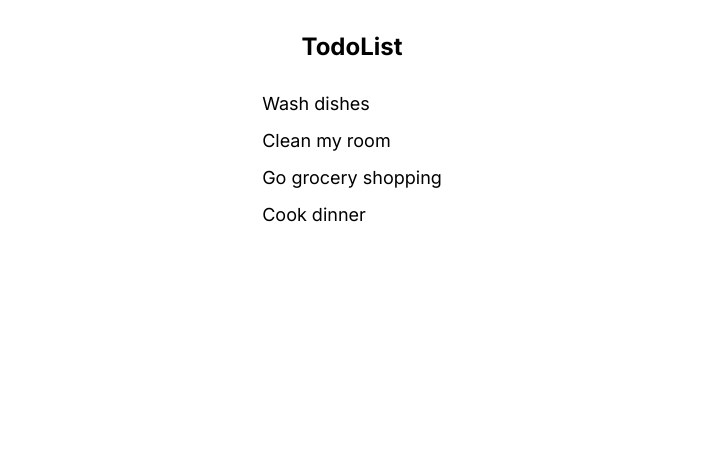
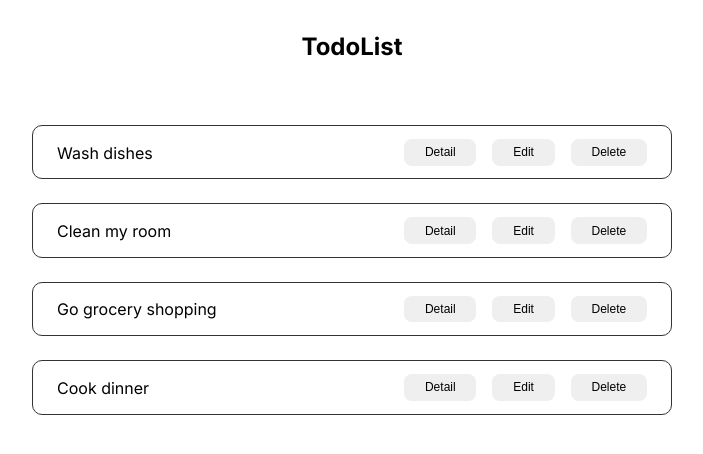
Before and after one commit to keento0809/h-company-coding-assignment, a Next.js app: page / in a window 1280 px wide. Shown: the top 454 px of the page, without its empty margins (288-991 px from the left). Built offline with nearby package versions, Linux system fonts and the light colour scheme.

Commit message:
Add: basic styles to TodoList component

```diff
--- a/app/(home)/_components/TodoList.tsx
+++ b/app/(home)/_components/TodoList.tsx
@@ -1,4 +1,7 @@
+"use client";
+
 import styles from "@/app/(home)/styles/todoList.module.css";
+import { Button } from "@/app/_components/ui/Button";
 
 // TODO: This dummy data should be removed later
 const DUMMY_TODO_ITEMS = [
@@ -30,8 +33,28 @@ export const TodoList = () => {
       {DUMMY_TODO_ITEMS.map((todo) => {
         return (
           // This styling is temporary use
-          <li key={todo.id} style={{ listStyle: "none" }}>
-            <span>{todo.title}</span>
+          <li
+            key={todo.id}
+            style={{
+              listStyle: "none",
+              padding: "0.8rem 1.5rem",
+              display: "flex",
+              alignItems: "center",
+              justifyContent: "space-between",
+              border: "1px solid #333",
+              borderRadius: "10px",
+            }}
+          >
+            <div>
+              <span style={{ fontSize: "16px" }}>{todo.title}</span>
+            </div>
+            {/* // This styling is temporary use */}
+            <div style={{ display: "flex", alignItems: "center", gap: "1rem" }}>
+              {/* TODO: onClick events should be fixed later */}
+              <Button text="Detail" onClick={() => {}} />
+              <Button text="Edit" onClick={() => {}} />
+              <Button text="Delete" onClick={() => {}} />
+            </div>
           </li>
         );
       })}
--- a/app/(home)/styles/todoList.module.css
+++ b/app/(home)/styles/todoList.module.css
@@ -1,6 +1,10 @@
 .todoListContainer {
+  width: 100%;
+  max-width: 640px;
+  padding-top: 2rem;
+  margin: 0 auto;
   display: flex;
   flex-direction: column;
-  gap: 1rem;
+  gap: 1.5rem;
   font-size: 18px;
 }
--- /dev/null
+++ b/app/_components/styles/button.module.css
@@ -0,0 +1,15 @@
+.button {
+  padding: 0.4rem 1.3rem;
+  border-radius: 8px;
+  border: none;
+  outline: none;
+  font-size: 0.75rem;
+  transition: all 0.2s ease-in;
+  cursor: pointer;
+}
+
+.button:hover {
+  color: white;
+  opacity: 0.9;
+  background-color: rebeccapurple;
+}
--- /dev/null
+++ b/app/_components/ui/Button.tsx
@@ -0,0 +1,16 @@
+"use client";
+
+import styles from "@/app/_components/styles/button.module.css";
+
+type ButtonProps = {
+  text: string;
+  onClick?: () => void;
+};
+
+export const Button = ({ text, onClick }: ButtonProps) => {
+  return (
+    <button className={styles.button} onClick={onClick}>
+      {text}
+    </button>
+  );
+};
```
